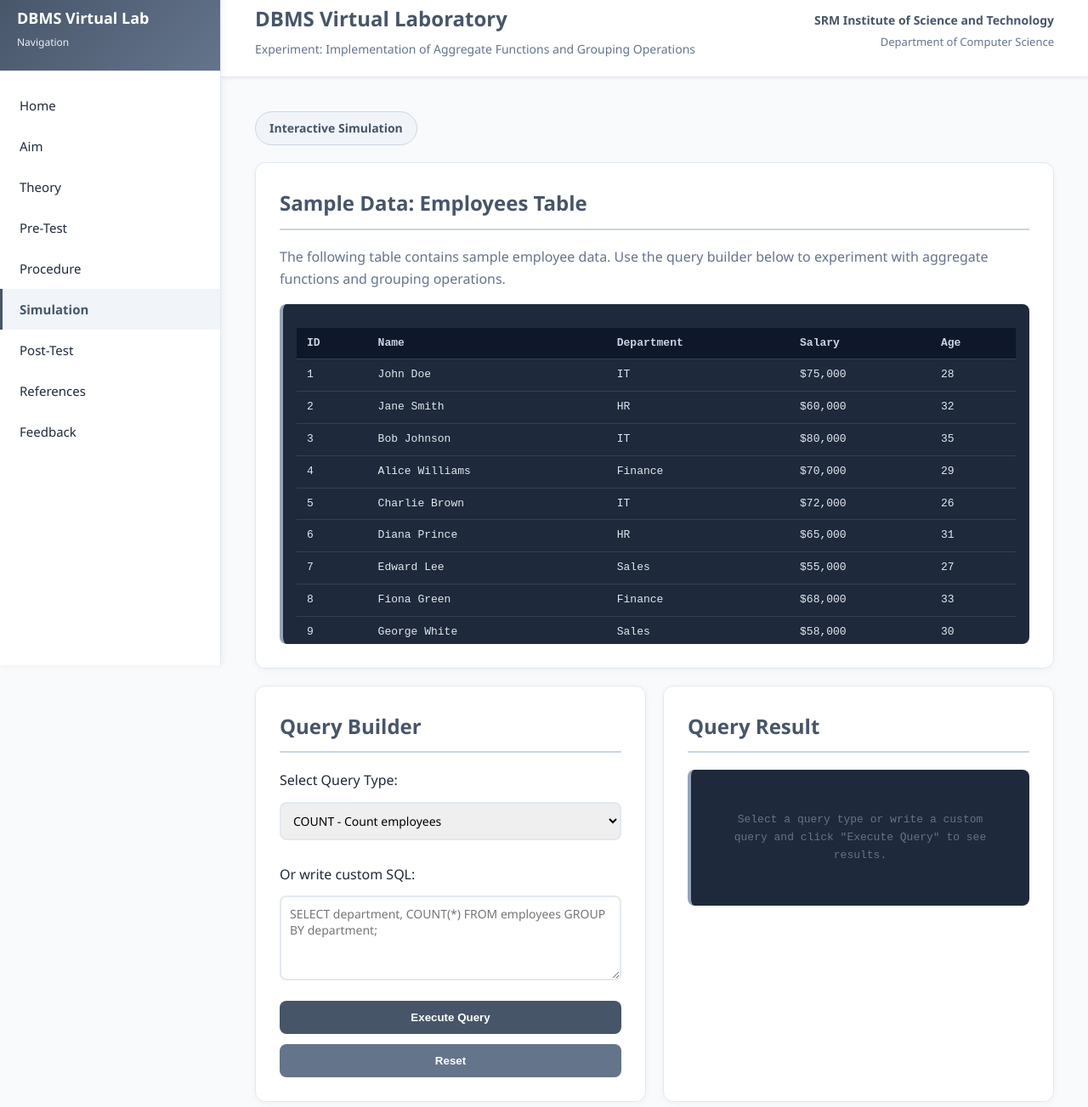
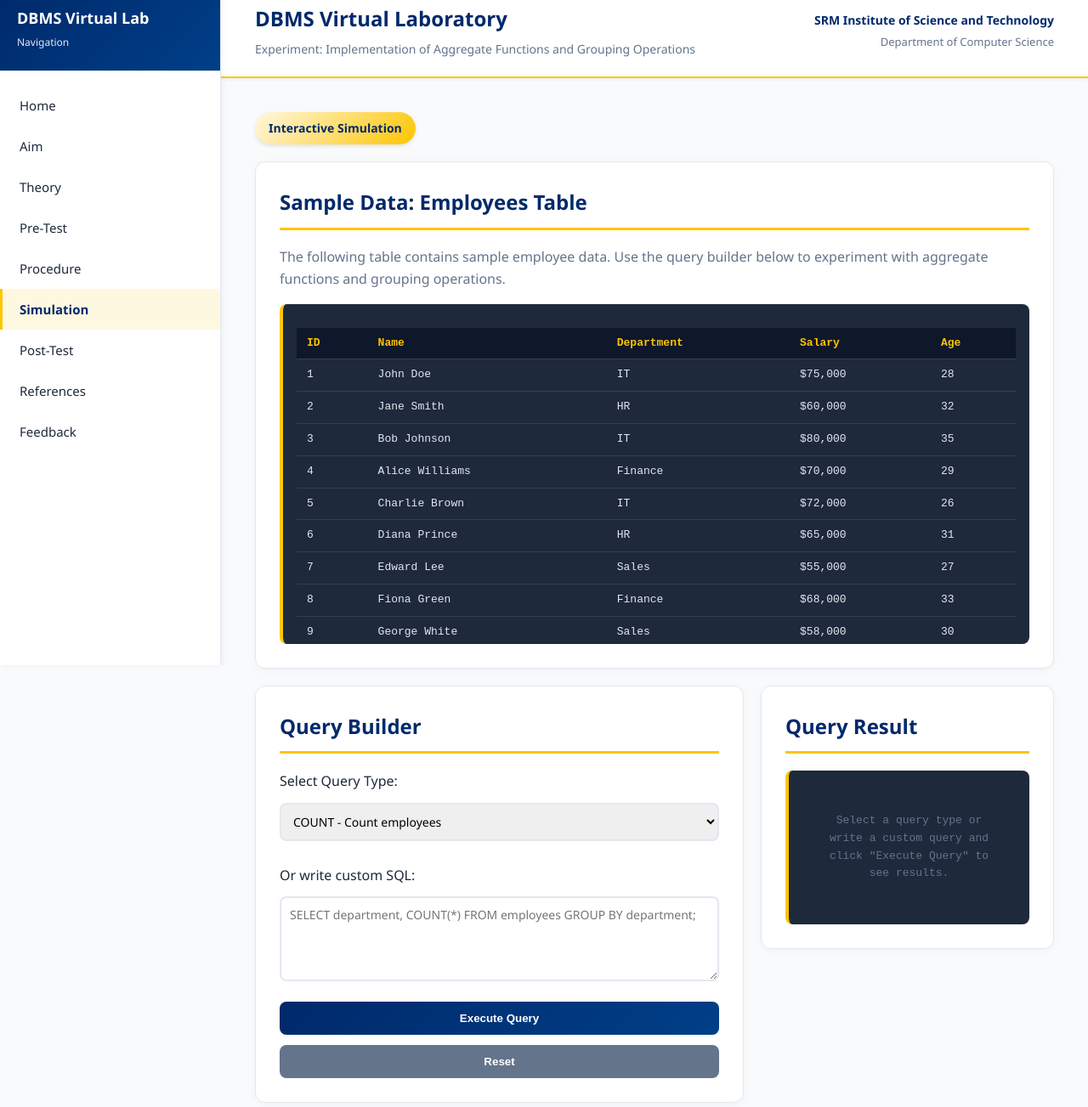
Before and after one commit to AaravMittal23/DBMS-VR-Lab, a plain HTML site: page simulation.html in a window 1280 px wide. Shown: the part 17-1320 px from the top of the page at 85% size. Drawn offline with Linux system fonts and the light colour scheme.

Commit message:
Updated DBMS virtual lab website

```diff
--- a/css/styles.css
+++ b/css/styles.css
@@ -1,9 +1,18 @@
 :root {
-  --primary: #475569;
-  --secondary: #64748b;
-  --accent: #cbd5e1;
-  --accent-light: #f1f5f9;
-  --accent-dark: #94a3b8;
+  --imperial-blue: #00296b;
+  --french-blue: #003f88;
+  --steel-azure: #00509d;
+  --school-bus-yellow: #fdc500;
+  --gold: #ffd500;
+
+  --primary: var(--imperial-blue);
+  --secondary: var(--french-blue);
+  --accent: var(--steel-azure);
+  --accent-light: #e6f2ff;
+  --accent-dark: var(--steel-azure);
+  --yellow: var(--school-bus-yellow);
+  --yellow-light: #fff8e1;
+  --yellow-dark: var(--gold);
   --bg: #f8fafc;
   --card: #ffffff;
   --text: #1e293b;
@@ -43,7 +52,7 @@ body {
 .sidebar-header {
   padding: 24px 20px;
   border-bottom: 1px solid var(--border);
-  background: linear-gradient(135deg, var(--primary), var(--secondary));
+  background: linear-gradient(135deg, var(--imperial-blue), var(--french-blue));
   color: white;
 }
 
@@ -74,14 +83,14 @@ body {
 }
 
 .sidebar nav a:hover {
-  background: var(--accent-light);
-  border-left-color: var(--accent-dark);
+  background: var(--yellow-light);
+  border-left-color: var(--yellow);
   color: var(--primary);
 }
 
 .sidebar nav a.active {
-  background: var(--accent-light);
-  border-left-color: var(--primary);
+  background: var(--yellow-light);
+  border-left-color: var(--yellow);
   color: var(--primary);
   font-weight: 600;
 }
@@ -100,7 +109,7 @@ header {
   color: var(--text);
   padding: 20px 40px;
   box-shadow: 0 2px 4px rgba(0,0,0,0.05);
-  border-bottom: 1px solid var(--border);
+  border-bottom: 2px solid var(--yellow);
   display: flex;
   justify-content: space-between;
   align-items: center;
@@ -111,7 +120,7 @@ header {
 .header-left h1 {
   margin: 0 0 6px 0;
   font-size: 24px;
-  color: var(--primary);
+  color: var(--imperial-blue);
   font-weight: 600;
 }
 
@@ -127,7 +136,7 @@ header {
 
 .header-right .institution {
   font-size: 14px;
-  color: var(--primary);
+  color: var(--imperial-blue);
   font-weight: 600;
   margin-bottom: 4px;
 }
@@ -157,25 +166,25 @@ main {
 .card h2 {
   color: var(--primary);
   margin-top: 0;
-  border-bottom: 2px solid var(--accent);
+  border-bottom: 3px solid var(--yellow);
   padding-bottom: 10px;
 }
 
 .card h3 {
-  color: var(--secondary);
+  color: var(--steel-azure);
   margin-top: 0;
 }
 
 .badge {
   display: inline-block;
-  background: var(--accent-light);
+  background: linear-gradient(135deg, var(--yellow-light), var(--yellow));
   color: var(--primary);
   padding: 8px 16px;
   border-radius: 999px;
   font-size: 14px;
   font-weight: 600;
   margin-bottom: 20px;
-  border: 1px solid var(--accent);
+  box-shadow: 0 2px 4px rgba(0,0,0,0.1);
 }
 
 .grid {
@@ -211,8 +220,8 @@ main {
 }
 
 .question button:hover:not(:disabled) {
-  background: var(--accent-light);
-  border-color: var(--accent-dark);
+  background: var(--yellow-light);
+  border-color: var(--yellow);
   transform: translateX(5px);
 }
 
@@ -226,7 +235,7 @@ main {
   font-weight: 600;
   padding: 10px;
   border-radius: 6px;
-  background: var(--accent-light);
+  background: var(--yellow-light);
 }
 
 pre {
@@ -238,7 +247,7 @@ pre {
   font-family: 'Courier New', monospace;
   font-size: 14px;
   line-height: 1.5;
-  border-left: 4px solid var(--accent-dark);
+  border-left: 4px solid var(--yellow);
 }
 
 ol, ul {
@@ -275,8 +284,8 @@ form textarea {
 form input[type="text"]:focus,
 form textarea:focus {
   outline: none;
-  border-color: var(--accent-dark);
-  box-shadow: 0 0 0 3px var(--accent-light);
+  border-color: var(--yellow);
+  box-shadow: 0 0 0 3px var(--yellow-light);
 }
 
 form textarea {
@@ -296,7 +305,7 @@ form textarea {
 }
 
 form button[type="submit"] {
-  background: var(--primary);
+  background: linear-gradient(135deg, var(--imperial-blue), var(--french-blue));
   color: white;
   padding: 12px 32px;
   border: none;
@@ -310,7 +319,7 @@ form button[type="submit"] {
 }
 
 form button[type="submit"]:hover {
-  background: var(--secondary);
+  background: linear-gradient(135deg, var(--french-blue), var(--steel-azure));
   transform: translateY(-2px);
   box-shadow: 0 4px 8px rgba(0,0,0,0.15);
 }
@@ -328,11 +337,21 @@ footer {
   background: var(--card);
 }
 
-.simulation-container {
+.simulation-layout {
   display: grid;
-  grid-template-columns: 1fr 1fr;
+  grid-template-columns: minmax(0, 2fr) minmax(0, 1.2fr);
   gap: 20px;
   margin-top: 20px;
+  align-items: flex-start;
+}
+
+.simulation-left .card + .card {
+  margin-top: 20px;
+}
+
+.sticky-result {
+  position: sticky;
+  top: 80px; /* keeps it below the header */
 }
 
 .simulation-controls {
@@ -352,7 +371,7 @@ footer {
 }
 
 .simulation-controls button {
-  background: var(--primary);
+  background: linear-gradient(135deg, var(--imperial-blue), var(--french-blue));
   color: white;
   padding: 12px;
   border: none;
@@ -363,7 +382,7 @@ footer {
 }
 
 .simulation-controls button:hover {
-  background: var(--secondary);
+  background: linear-gradient(135deg, var(--french-blue), var(--steel-azure));
   transform: translateY(-2px);
 }
 
@@ -376,7 +395,7 @@ footer {
   font-size: 13px;
   max-height: 400px;
   overflow-y: auto;
-  border-left: 4px solid var(--accent-dark);
+  border-left: 4px solid var(--yellow);
 }
 
 .simulation-table {
@@ -394,7 +413,7 @@ footer {
 
 .simulation-table th {
   background: #0f172a;
-  color: var(--accent);
+  color: var(--yellow);
   font-weight: 600;
 }
 
@@ -409,7 +428,7 @@ footer {
 
 .reference-list li {
   background: var(--card);
-  border-left: 4px solid var(--accent-dark);
+  border-left: 4px solid var(--yellow);
   padding: 16px;
   margin-bottom: 16px;
   border-radius: 6px;
@@ -417,24 +436,24 @@ footer {
 }
 
 .reference-list li a {
-  color: var(--secondary);
+  color: var(--steel-azure);
   text-decoration: none;
   font-weight: 500;
 }
 
 .reference-list li a:hover {
   text-decoration: underline;
-  color: var(--primary);
+  color: var(--imperial-blue);
 }
 
 .card a {
-  color: var(--secondary);
+  color: var(--steel-azure);
   text-decoration: none;
   transition: color 0.3s;
 }
 
 .card a:hover {
-  color: var(--primary);
+  color: var(--imperial-blue);
   text-decoration: underline;
 }
 
@@ -453,7 +472,7 @@ footer {
     margin-left: 0;
   }
 
-  .simulation-container {
+  .simulation-layout {
     grid-template-columns: 1fr;
   }
 
@@ -480,7 +499,7 @@ footer {
     top: 16px;
     left: 16px;
     z-index: 1001;
-    background: var(--primary);
+    background: var(--imperial-blue);
     color: white;
     border: none;
     padding: 10px 14px;
--- a/simulation.html
+++ b/simulation.html
@@ -65,7 +65,8 @@
     </div>
   </div>
 
-  <div class="simulation-container">
+  <div class="simulation-layout">
+    <div class="simulation-left">
       <div class="card">
         <h2>Query Builder</h2>
 
@@ -89,16 +90,6 @@
 
           <button onclick="executeQuery()" style="margin-top: 12px;">Execute Query</button>
           <button onclick="resetQuery()" style="background: var(--muted);">Reset</button>
-      </div>
-    </div>
-
-    <div class="card">
-      <h2>Query Result</h2>
-      <div class="simulation-result" id="resultArea">
-        <p style="color: var(--muted); text-align: center; padding: 20px;">
-          Select a query type or write a custom query and click "Execute Query" to see results.
-        </p>
-      </div>
         </div>
       </div>
 
@@ -138,6 +129,19 @@ FROM employees
 GROUP BY department
 HAVING COUNT(*) > 2;</pre>
             <button onclick="runExample('SELECT department, COUNT(*) AS count FROM employees GROUP BY department HAVING COUNT(*) > 2;')" style="margin-top: 8px; width: 100%;">Run Example</button>
+          </div>
+        </div>
+      </div>
+    </div>
+
+    <div class="simulation-right">
+      <div class="card sticky-result">
+        <h2>Query Result</h2>
+        <div class="simulation-result" id="resultArea">
+          <p style="color: var(--muted); text-align: center; padding: 20px;">
+            Select a query type or write a custom query and click "Execute Query" to see results.
+          </p>
+        </div>
       </div>
     </div>
   </div>
```
Lines whose indentation alone changed are shown as unchanged.
